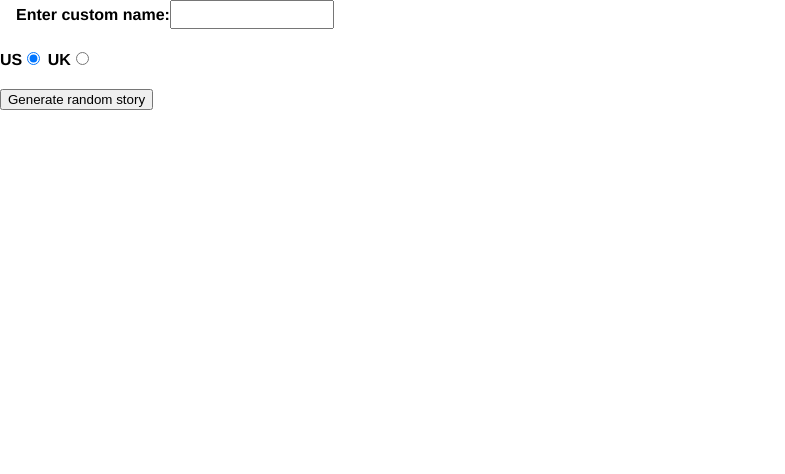
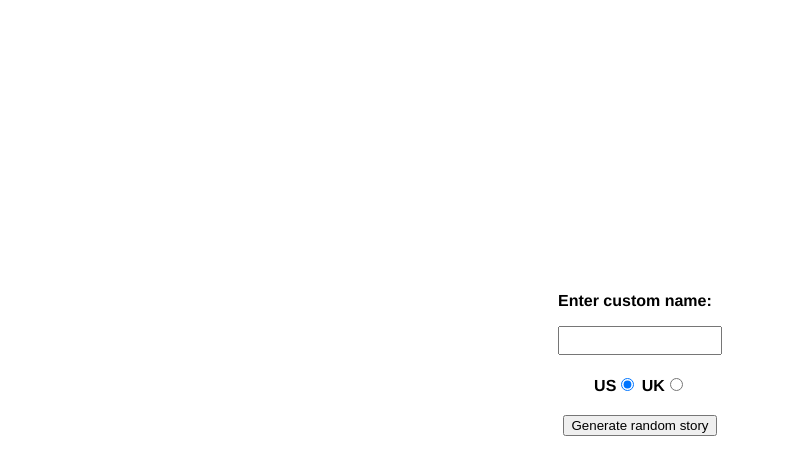
Before and after one commit to gayeta-aj/MDN-JS-Challenge, a plain HTML site: page index.html in a window 1280 px wide. Shown: the whole page, without its empty margins (0-785 px from the left). Drawn offline with Linux system fonts and the light colour scheme.

Commit message:
Update style.css

```diff
--- a/style.css
+++ b/style.css
@@ -4,10 +4,17 @@ body {
   box-sizing: border-box;
   font-family: helvetica, sans-serif;
   width: 350px;
+  display: flex;
+  justify-content: center;
+  align-items: center;
+  flex-direction: column;
+  margin: auto;
+  height: 100vh;
 }
 
 label {
   font-weight: bold;
+  padding: 0 0 1rem;
 }
 
 div {
@@ -28,6 +35,5 @@ p {
 
 .heading {
   display: flex;
-  justify-content: center;
-  align-items: center;
+  flex-direction: column;
 }
```
